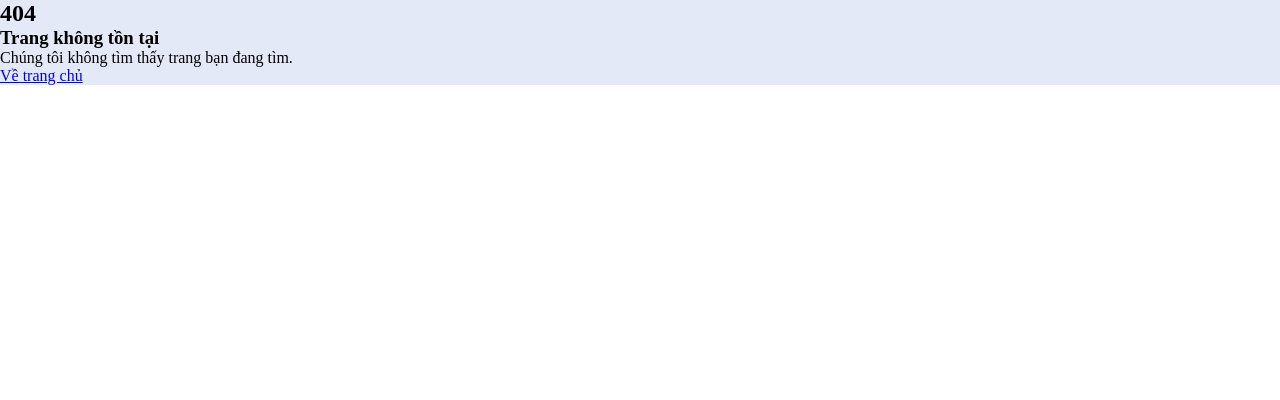
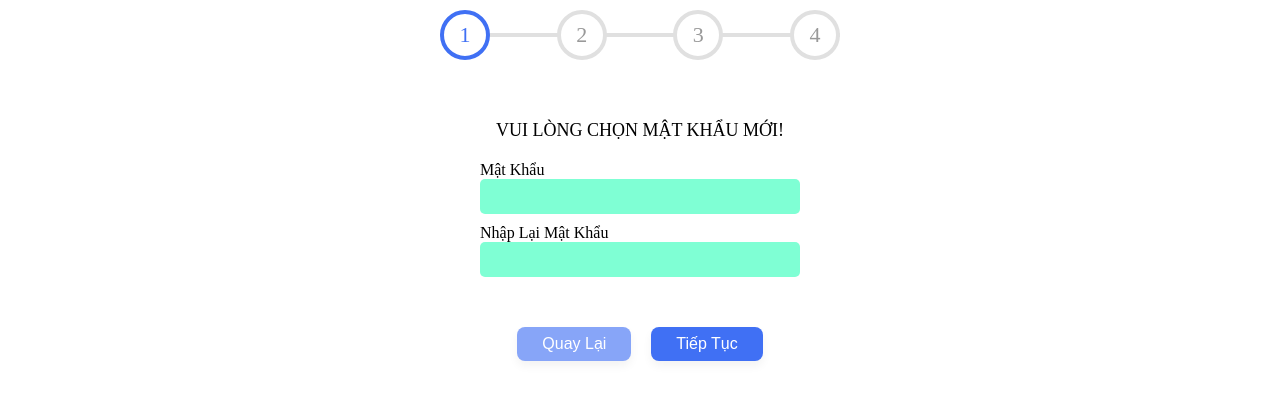
Before and after one commit to nhutanh1120/bep1999, a React (Create React App) app in the folder client/: page /profile/register in a window 1280 px wide. Before the commit this address had no page. Shown: the top 400 px of the page. Built offline with nearby package versions, Linux system fonts and the light colour scheme.

Commit message:
20230228

```diff
--- /dev/null
+++ b/client/src/assets/css/registerProfile.css
@@ -0,0 +1,84 @@
+.profile-register {
+    display: flex;
+    flex-direction: column;
+    align-items: center;
+    gap: 40px;
+    max-width: 400px;
+    width: 100%;
+    margin: 10px auto;
+}
+
+.profile-register .progress {
+    display: flex;
+    width: 100%;
+    align-items: center;
+    justify-content: space-between;
+    position: relative;
+}
+
+.progress .circle {
+    display: flex;
+    align-items: center;
+    justify-content: center;
+    height: 50px;
+    width: 50px;
+    color: #999;
+    font-size: 22px;
+    font-weight: 500;
+    border-radius: 50%;
+    background: #fff;
+    border: 4px solid #e0e0e0;
+    transition: all 200ms ease;
+    transition-delay: 0s;
+    z-index: 10;
+}
+
+.progress .circle.active {
+    transition-delay: 100ms;
+    border-color: #4070f4;
+    color: #4070f4;
+}
+
+.progress .progress-bar {
+    position: absolute;
+    height: 4px;
+    width: 100%;
+    background: #e0e0e0;
+    z-index: 1;
+}
+
+.progress-bar .indicator {
+    position: absolute;
+    height: 100%;
+    width: 0%;
+    background: #4070f4;
+    transition: all 300ms ease;
+}
+
+.profile-register .steps {
+    display: flex;
+    gap: 20px;
+}
+
+.steps button {
+    padding: 8px 25px;
+    background: #4070f4;
+    border: none;
+    border-radius: 8px;
+    color: #fff;
+    font-size: 16px;
+    font-weight: 400;
+    cursor: pointer;
+    text-transform: capitalize;
+    box-shadow: 0 5px 10px rgba(0, 0, 0, 0.05);
+    transition: all 200ms linear;
+}
+
+.steps button:active {
+    transform: scale(0.97);
+}
+
+.steps button:disabled {
+    background: #87a5f8;
+    cursor: not-allowed;
+}
--- /dev/null
+++ b/client/src/components/registerProfile/password/index.js
@@ -0,0 +1,49 @@
+import React, { useState } from "react";
+import "./style.css";
+
+const initialState = {
+    password: "",
+    rptPassword: "",
+    error: "",
+};
+function Password(props) {
+    const [inputs, setInputs] = useState(initialState);
+
+    const handleChange = (event) => {
+        const name = event.target.name;
+        const value = event.target.value;
+        setInputs((values) => ({ ...values, [name]: value }));
+    };
+    return (
+        <div className="password-create">
+            <div className="form-header">Vui lòng chọn mật khẩu mới!</div>
+            <div className="form-group">
+                <label htmlFor="password" className="form-label">
+                    mật khẩu
+                </label>
+                <input
+                    type="text"
+                    id="password"
+                    name="password"
+                    value={inputs.password || ""}
+                    className="form-control"
+                    onChange={handleChange}
+                />
+            </div>
+            <div className="form-group">
+                <label htmlFor="rptPassword" className="form-label">
+                    nhập lại mật khẩu
+                </label>
+                <input
+                    type="text"
+                    id="rptPassword"
+                    name="rptPassword"
+                    value={inputs.rptPassword || ""}
+                    className="form-control"
+                    onChange={handleChange}
+                />
+            </div>
+        </div>
+    );
+}
+export default Password;
--- /dev/null
+++ b/client/src/components/registerProfile/password/style.css
@@ -0,0 +1,35 @@
+.password-create {
+    display: flex;
+    flex-direction: column;
+    justify-content: center;
+    align-items: center;
+    margin: auto;
+}
+
+.password-create .form-header {
+    text-transform: uppercase;
+    font-size: 18px;
+    font-weight: 500;
+    margin: 20px 0;
+}
+
+.password-create .form-group {
+    display: flex;
+    flex-direction: column;
+    justify-content: center;
+    margin-bottom: 10px;
+}
+
+.password-create .form-group .form-control {
+    width: 320px;
+    height: 35px;
+    background-color: aquamarine;
+    padding: 0 10px;
+    border: none;
+    outline: none;
+    border-radius: 5px;
+}
+
+.password-create .form-group .form-label {
+    text-transform: capitalize;
+}
--- /dev/null
+++ b/client/src/pages/registerProfile.js
@@ -0,0 +1,80 @@
+import React, { useState } from "react";
+import Password from "./../components/registerProfile/password";
+import "./../assets/css/registerProfile.css";
+
+function RegisterProfile() {
+    const [state, setState] = useState(null);
+    const [currentStep, setCurrentStep] = useState(1);
+    const [prev, setPrev] = useState(true);
+    const [next, setNext] = useState(false);
+
+    const updateSteps = (e) => {
+        const circles = document.querySelectorAll(".progress .circle"),
+            progressBar = document.querySelector(".progress .indicator");
+
+        const current = e.target.id === "next" ? currentStep + 1 : currentStep - 1;
+        circles.forEach((circle, index) => {
+            circle.classList[`${index < current ? "add" : "remove"}`]("active");
+        });
+        progressBar.style.width = `${((current - 1) / (circles.length - 1)) * 100}%`;
+
+        if (current === circles.length) {
+            setNext(true);
+        } else if (current === 1) {
+            setPrev(true);
+        } else {
+            setPrev(false);
+            setNext(false);
+        }
+        setCurrentStep(current);
+    };
+
+    let validate = false;
+    const handleNext = () => {
+        if (state) {
+            validate = true;
+        } else {
+            updateSteps();
+        }
+    };
+
+    const handleStep = (params) => {};
+
+    const renderSwitch = () => {
+        let component;
+        switch (state) {
+            case 1:
+                break;
+
+            default:
+                component = <Password handleStep={handleStep} validate={validate} />;
+                break;
+        }
+        return component;
+    };
+
+    return (
+        <div className="profile-register">
+            <div className="progress">
+                <span className="circle active">1</span>
+                <span className="circle">2</span>
+                <span className="circle">3</span>
+                <span className="circle">4</span>
+                <div className="progress-bar">
+                    <span className="indicator"></span>
+                </div>
+            </div>
+            <div className="profile-content">{renderSwitch()}</div>
+            <div className="steps">
+                <button id="prev" disabled={prev} onClick={updateSteps}>
+                    quay lại
+                </button>
+                <button id="next" disabled={next} onClick={handleNext}>
+                    tiếp tục
+                </button>
+            </div>
+        </div>
+    );
+}
+
+export default RegisterProfile;
--- a/client/src/routes/index.js
+++ b/client/src/routes/index.js
@@ -1,12 +1,14 @@
 // Pages
 import DashBoardLayout from "./../layouts/dashboard";
 import Home from "./../pages/home";
+import RegisterProfile from "./../pages/registerProfile";
 import Dashboard from "./../pages/dashboard";
 import NotFound from "../pages/notfound";
 
 // Public routes
 const publicRoutes = [
     { path: "/", component: Home },
+    { path: "/profile/register", component: RegisterProfile, layout: null },
     { path: "/dashboards", component: Dashboard, layout: DashBoardLayout },
     { path: "*", component: NotFound, layout: null },
 ];
```
Also changed, not shown: client/package.json (line endings or trailing spaces).
